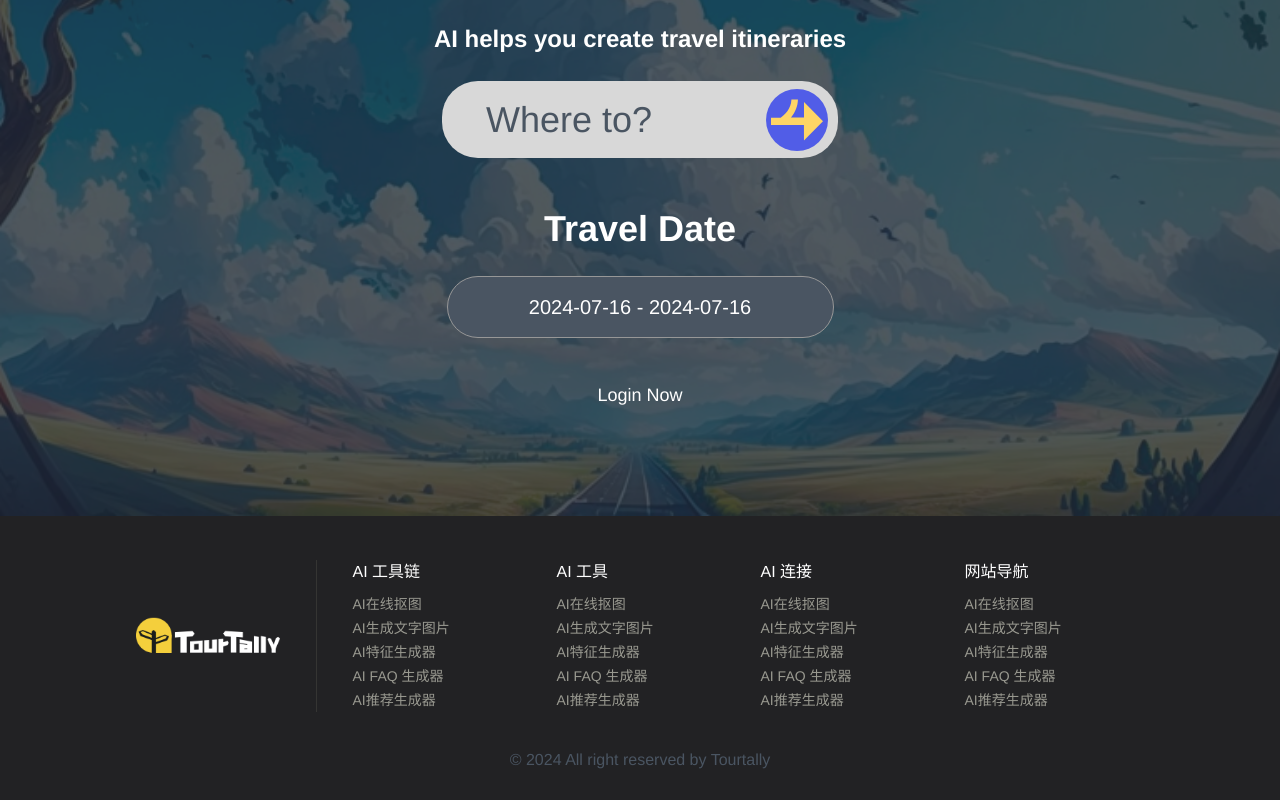
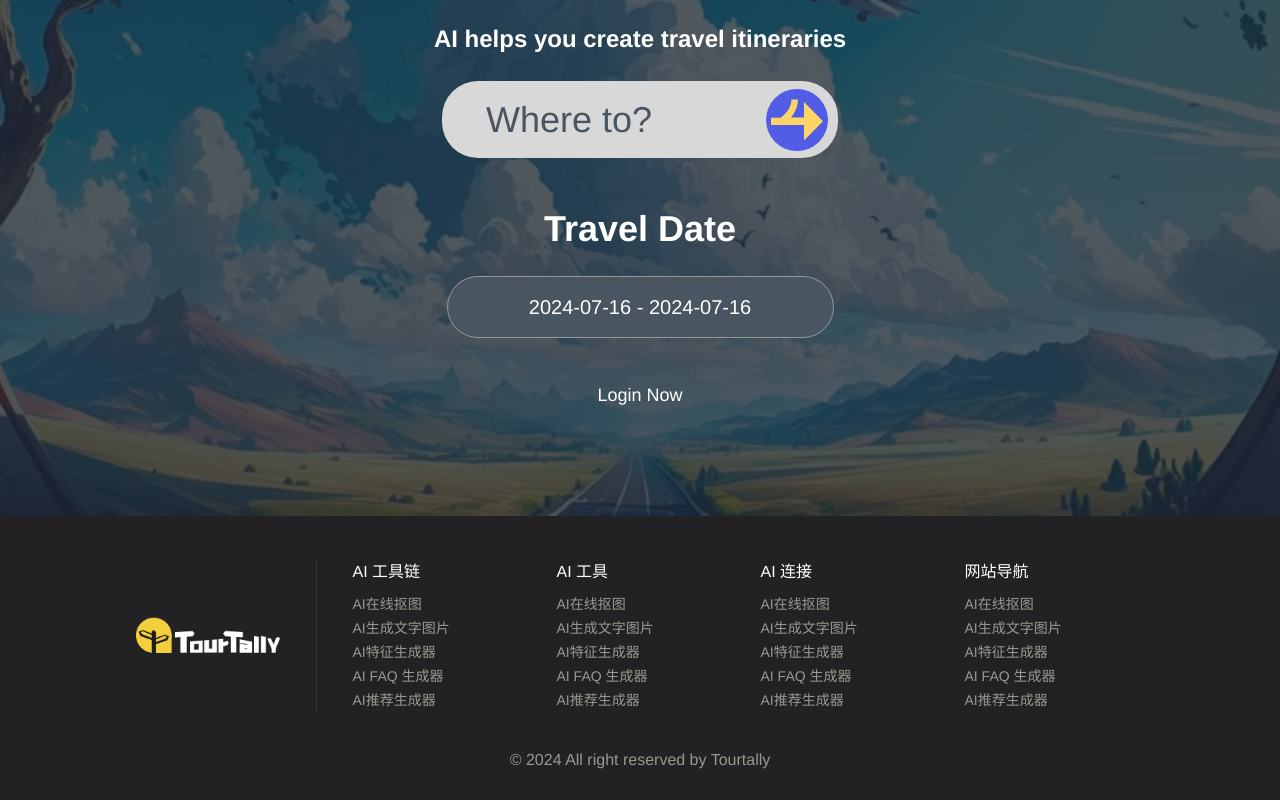
Before and after one commit to liuxuejin008/trip, a React (Vite) app: page / in a window 1280 px wide. Shown: the part 284-1084 px from the top of the page. Built offline with nearby package versions, Linux system fonts and the light colour scheme.

Commit message:
chore: update style

```diff
--- a/src/components/Footer/index.tsx
+++ b/src/components/Footer/index.tsx
@@ -133,7 +133,7 @@ export function Footer() {
           {links.map(item => <Link key={item.title} list={item.list} title={item.title} />)}
         </div>
       </div>
-      <div>© 2024 All right reserved by Tourtally</div>
+      <div className="text-[#999990] text-16">© 2024 All right reserved by Tourtally</div>
       {/* <div className="mt-[140px] text-center">
         <div className="text-primary-light text-48 font-medium">{t('title')}</div>
         <div className="text-32 text-white mt-9">{t('description')}</div>
```
